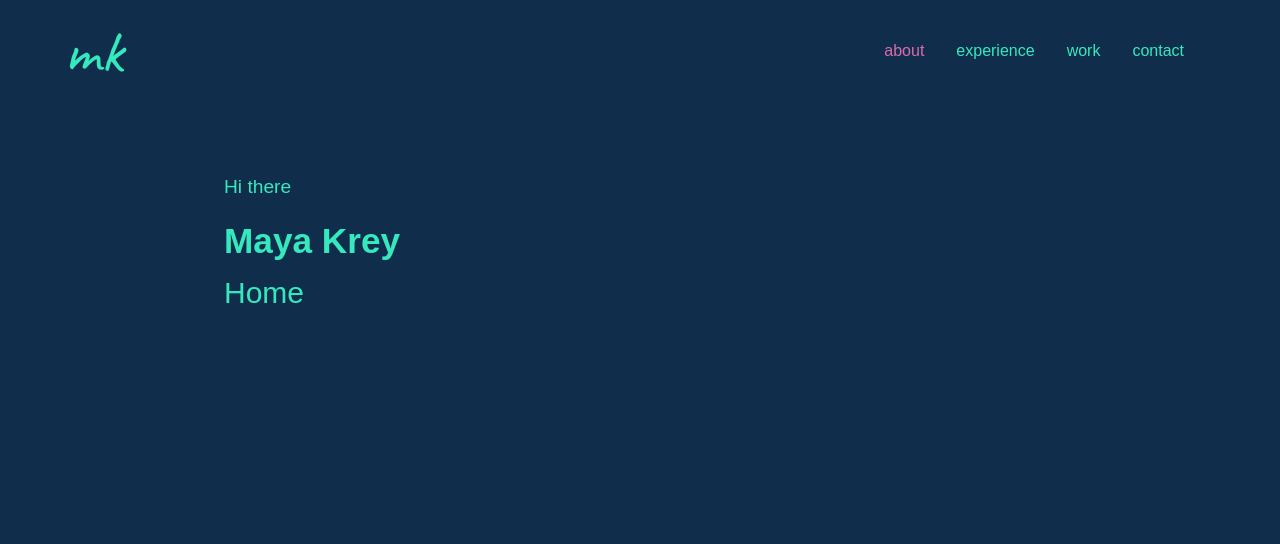
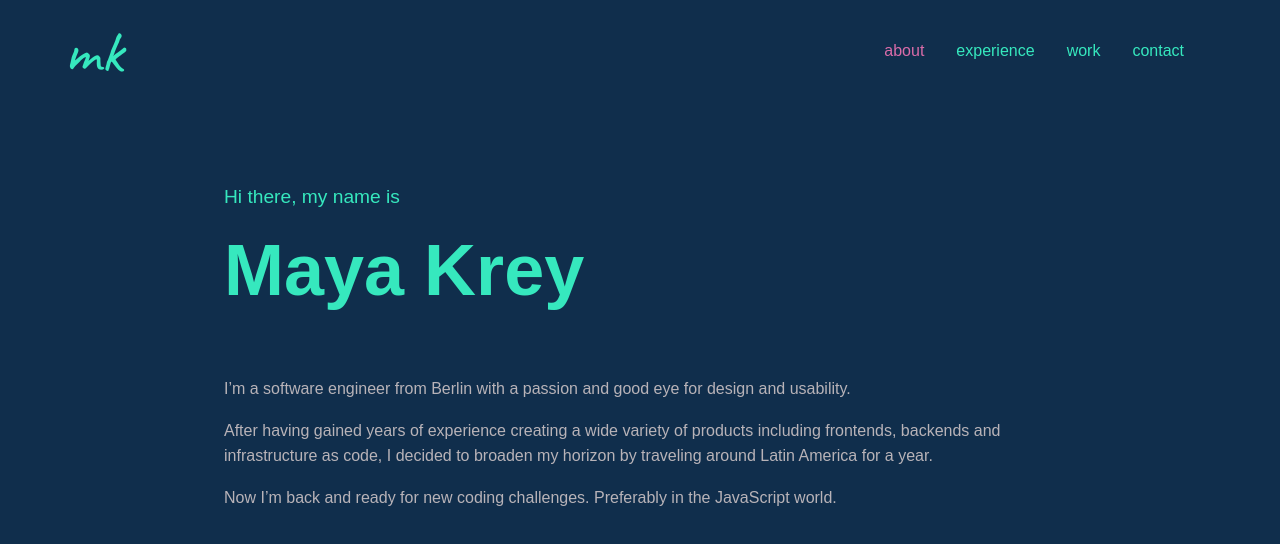
Before and after one commit to mayakrey/home, a Vue app: page / in a window 1280 px wide. Shown: the top 544 px of the page. Built offline with nearby package versions, Linux system fonts and the light colour scheme.

Commit message:
Add styles and text to home view

```diff
--- a/src/App.vue
+++ b/src/App.vue
@@ -5,13 +5,13 @@
 
 <template>
   <header>
-    <div class="wrapper">
-      <Navigation />
+    <Navigation />
+  </header>
+  <div class="wrapper">
+    <Home />
+    <div class="content">
+      <RouterView />
     </div>
-  </header>
-  <div class="content">
-    <Home />
-    <RouterView />
   </div>
 </template>
 
@@ -20,14 +20,20 @@
     max-height: 100vh;
   }
 
-  .content {
+  .wrapper {
     margin-top: 2rem;
   }
 
   @media (min-width: 1024px) {
-    .content {
+    .wrapper {
       margin-top: 5rem;
       padding: 0 10rem;
     }
+
+    .content {
+      margin-top: 3rem;
+      font-size: 1rem;
+      font-weight: 100;
+    }
   }
 </style>
--- a/src/assets/base.css
+++ b/src/assets/base.css
@@ -1,6 +1,7 @@
 :root {
   --background: #102e4c;
   --font-primary: #36e8be;
+  --font-secondary: #b8b3b8;
   --link-primary: #da6ca9;
 }
 
--- a/src/components/Home.vue
+++ b/src/components/Home.vue
@@ -1,6 +1,6 @@
 <template>
   <div>
-    <h1>Hi there</h1>
+    <h1>Hi there, my name is</h1>
     <h2>Maya Krey</h2>
   </div>
 </template>
@@ -8,12 +8,17 @@
 <style scoped>
 h1 {
   font-size: 1.2rem;
-  top: -10px;
+  font-weight: 100;
 }
 
 h2 {
+  font-size: 2.5rem;
   font-weight: 700;
-  font-size: 2.2rem;
 }
 
+@media (min-width: 1024px) {
+    h2 {
+      font-size: 4.5rem;
+    }
+  }
 </style>
--- a/src/views/HomeView.vue
+++ b/src/views/HomeView.vue
@@ -1,5 +1,30 @@
 <template>
-    <div>
-      <h1>Home</h1>
-    </div>
-  </template>
+  <div class="home-wrapper">
+    <p>
+      I’m a software engineer from Berlin with a passion
+      and good eye for design and usability.
+    </p>
+    <p>
+      After having gained years of experience creating a wide variety of products including frontends, backends and
+      infrastructure as code, I decided to broaden my horizon by traveling around Latin America for a year.
+    </p>
+    <p>
+      Now I’m back and ready for new coding challenges. Preferably in the JavaScript world.
+    </p>
+  </div>
+</template>
+
+<style scoped>
+  .home-wrapper {
+    max-width: initial;
+  }
+  p {
+    margin-bottom: 1rem;
+    color: var(--font-secondary);
+  }
+  @media (min-width: 1024px) {
+    .home-wrapper {
+      max-width: 50rem;
+    }
+  }
+</style>
```
